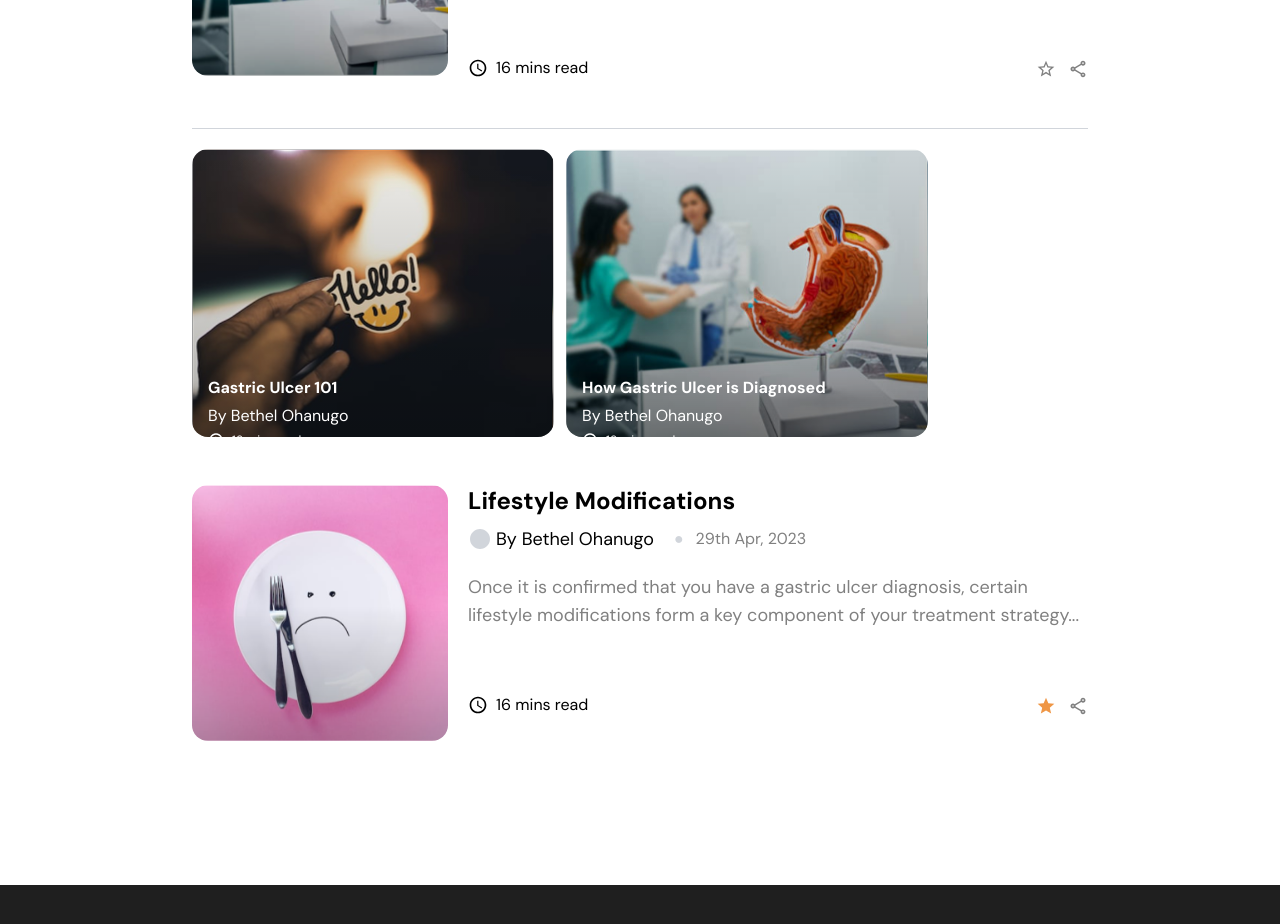
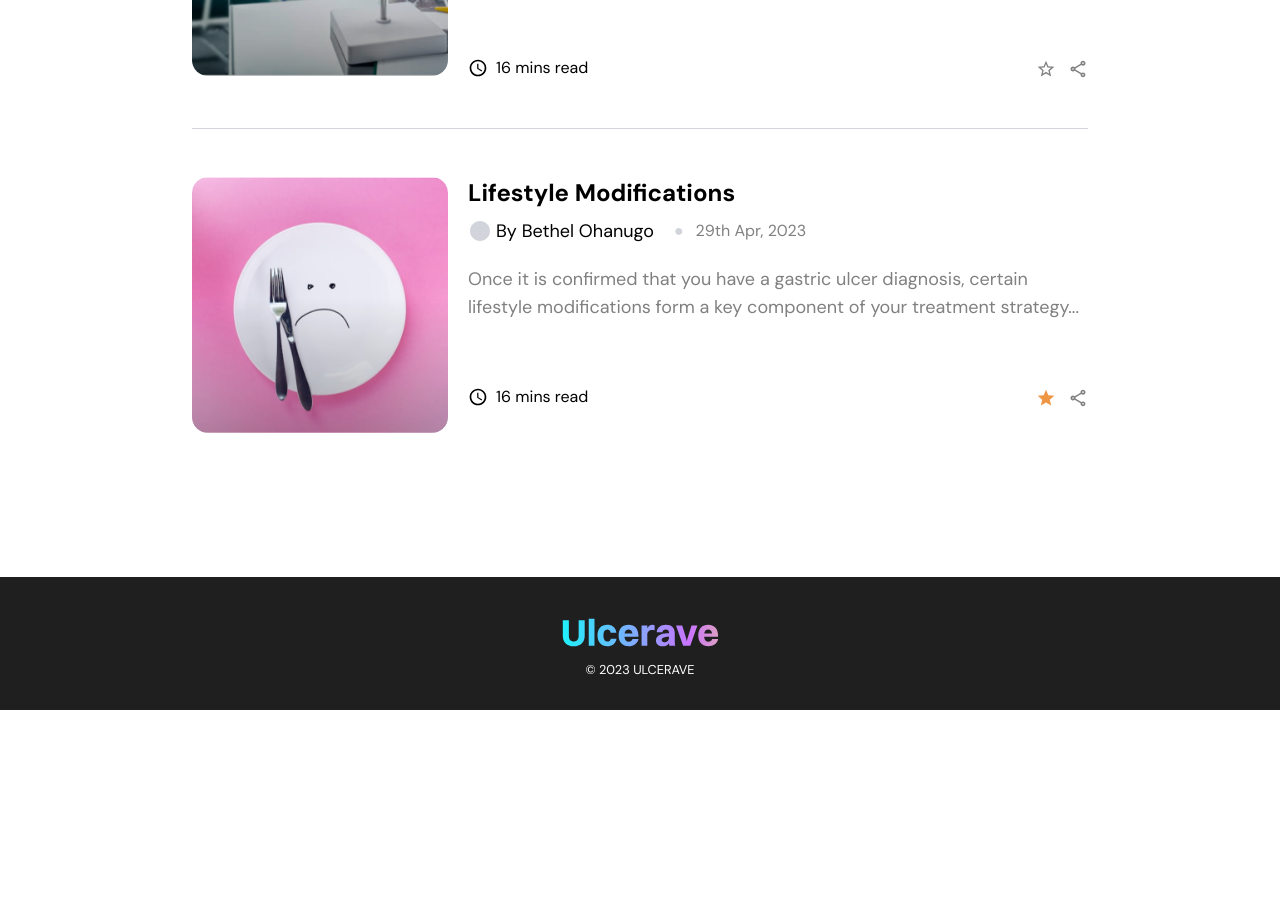
Before and after one commit to mikelisrael/ulcerave, a React (Vite) app: page /resources in a window 1280 px wide. Shown: the part 960-1884 px from the top of the page. After the commit the page ends 1670 px from the top, so only its background shows below. Built offline with nearby package versions, Linux system fonts and the light colour scheme; no server answers; the database is empty.

Commit message:
fixup: remove article carousel on desktop view

```diff
--- a/src/pages/resources/index.jsx
+++ b/src/pages/resources/index.jsx
@@ -159,7 +159,7 @@ const Articles = () => {
                 </div>
               </li>
 
-              <li className="scroll_container overflow-x-auto pt-5">
+              <li className="scroll_container md:hidden overflow-x-auto pt-5">
                 <div className="flex items-stretch gap-3">
                   <Link
                     to="gastric-ulcer-101"
```
